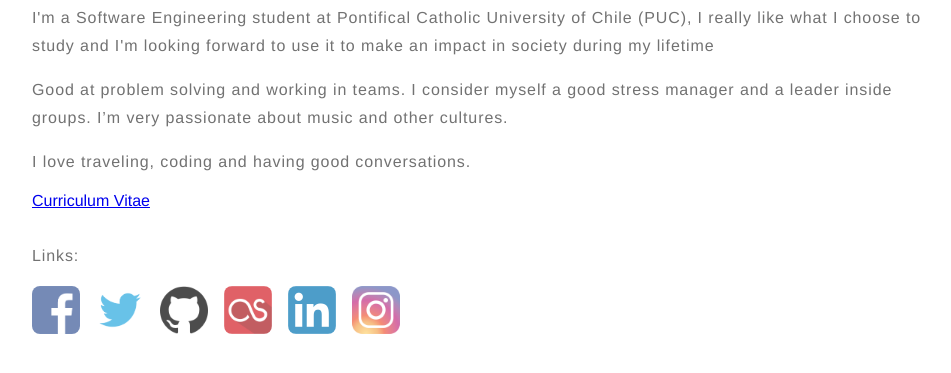
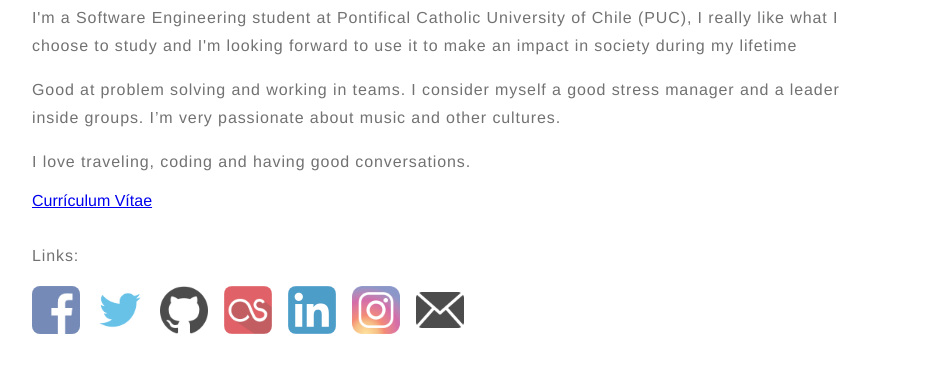
Before and after one commit to imarquezc/imarquezc.github.io, a plain HTML site: page index.html in a window 1280 px wide. Shown: the part 145-518 px from the top of the page, without its empty margins (64-1015 px from the left). Drawn offline with Linux system fonts and the light colour scheme.

Commit message:
added mailto

```diff
--- a/css/style.css
+++ b/css/style.css
@@ -78,7 +78,7 @@ hr {
 
 .main {
   padding: 3em;
-  width: 70%;
+  width: 66%;
   padding-bottom: 1em;
 }
 
@@ -140,6 +140,12 @@ hr {
 
 .instagram {
   background: url("../images/instagram.png");
+  background-repeat: no-repeat;
+  background-size: cover;
+}
+
+.mail {
+  background: url("../images/mail.png");
   background-repeat: no-repeat;
   background-size: cover;
 }
--- a/index.html
+++ b/index.html
@@ -21,7 +21,7 @@
 		<p>Good at problem solving and working in teams. I consider myself a good stress manager and a leader inside groups. I’m very passionate about music and other cultures.</p>
 		<p>I love traveling, coding and having good conversations.</p>
 
-		<a target="_blank" href="CV.pdf">Curriculum Vitae</a>
+		<a target="_blank" href="CV.pdf">Currículum Vítae</a>
 	</div>
 	<div class="links">
 		<p style="width: 100%;margin-left: 0.5em;">Links:</p>
@@ -31,6 +31,7 @@
 		<a target="_blank" href="http://last.fm/user/ignaciomarquezc"> <div class="social lastfm"></div></a>
 		<a target="_blank" href="https://www.linkedin.com/in/juan-ignacio-m%C3%A1rquez-covarrubias-a5b40bb6/"> <div class="social linkedin"></div></a>
 		<a target="_blank" href="https://www.instagram.com/imarquezc/"> <div class="social instagram"></div></a>
+		<a target="_blank" href="mailto: ignaciomarquezc@gmail.com"> <div class="social mail"></div></a>
 	</div>
 	<div class="music-covers">
 		<div class="cover abbeyroad"></div>
```
Also changed, not shown: images/mail.png (added), 2 other files.
